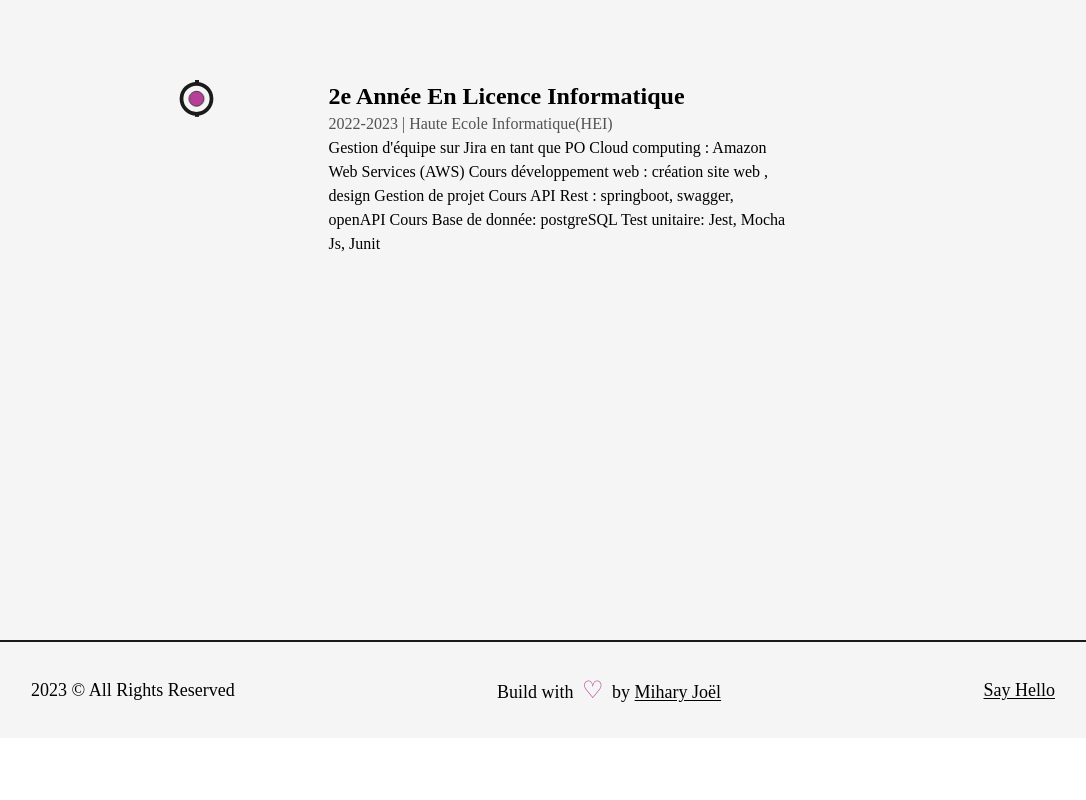
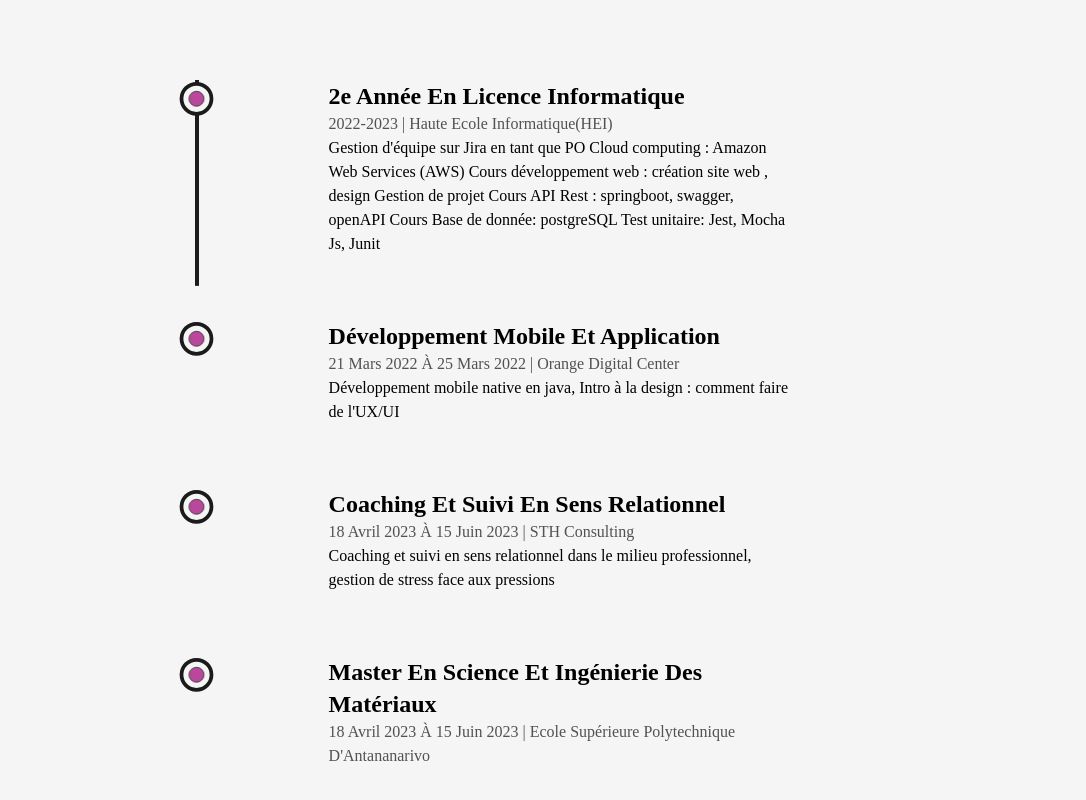
Before and after one commit to miharyjoe/Portfolio, a Next.js app: page /about in a window 1280 px wide. Shown: the part 2316-3116 px from the top of the page, without its empty margins (97-1183 px from the left). Before the commit the page ends 3054 px from the top, so only its background shows below. Built offline with nearby package versions, Linux system fonts and the light colour scheme.

Commit message:
feat: add more Education

```diff
--- a/src/components/Education.js
+++ b/src/components/Education.js
@@ -44,13 +44,31 @@ const Education = () => {
             type="2e année en licence informatique"
             time="2022-2023"
             place="Haute Ecole Informatique(HEI)"
-            info=" Gestion d'équipe sur Jira en tant que PO
+            info="Gestion d'équipe sur Jira en tant que PO
             Cloud computing : Amazon Web Services (AWS)
             Cours développement web : création site web , design
             Gestion de projet
             Cours API Rest : springboot, swagger, openAPI
             Cours Base de donnée: postgreSQL
             Test unitaire: Jest, Mocha Js, Junit"
+          />
+          <Details
+            type="Développement Mobile et Application"
+            time="21 Mars 2022 à 25 Mars 2022"
+            place="Orange Digital Center"
+            info="Développement mobile native en java, Intro à la design : comment faire de l'UX/UI"
+          />
+          <Details
+            type="Coaching et suivi en sens relationnel"
+            time="18 Avril 2023 à 15 Juin 2023"
+            place="STH Consulting"
+            info="Coaching et suivi en sens relationnel dans le milieu professionnel, gestion de stress face aux pressions "
+          />{" "}
+          <Details
+            type="Master en Science et Ingénierie des Matériaux"
+            time="18 Avril 2023 à 15 Juin 2023"
+            place="Ecole Supérieure Polytechnique d'Antananarivo"
+            info=""
           />
         </ul>
       </div>
```
